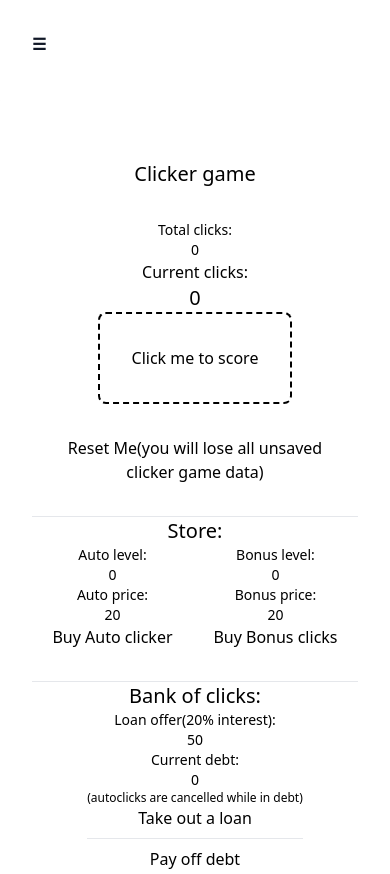
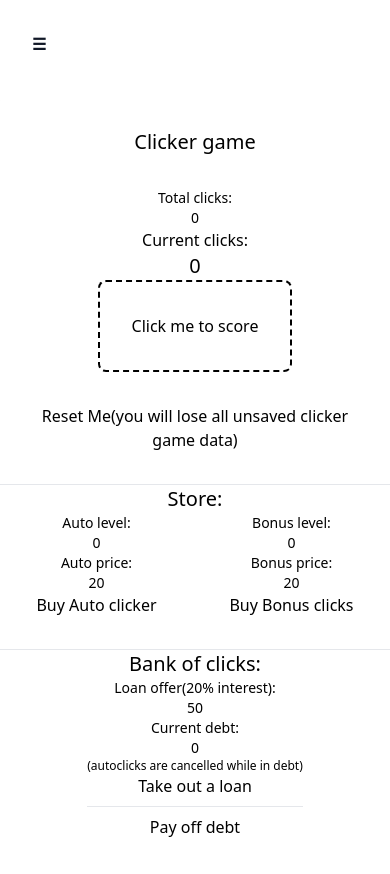
Before and after one commit to HaydnRoberts/comp1004-project, a website: page public/index.html in a window 390 px wide. Shown: the top 874 px of the page. Drawn offline with Linux system fonts and the light colour scheme.

Commit message:
The most minor UI change as this was bugging me with the maze sometimes clipping off the edge of some smaller mobile screens

```diff
--- a/public/index.html
+++ b/public/index.html
@@ -30,7 +30,7 @@
     <script src="./navbutton.js"></script>
   </div>
 
-  <div class="w-full max-w-xl p-8 mx-auto mt-24 bg-white shadow-lg rounded-lg text-center">
+  <div class="w-full max-w-xl sm:p-0 lg:p-8 mx-auto mt-24 bg-white shadow-lg rounded-lg text-center">
     <div id="game-1-block" class="hidden">
       <p>Maze game</p>
       <div id="maze-game-output"></div>
```
